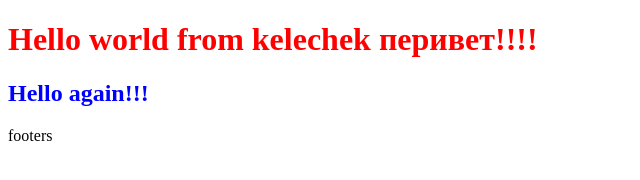
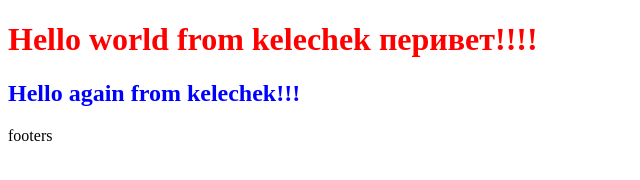
Before and after one commit to Erlando05/my-site, a plain HTML site: page index.html in a window 1280 px wide. Shown: the whole page, without its empty margins (0-640 px from the left). Drawn offline with Linux system fonts and the light colour scheme.

Commit message:
Fix header form dev last

```diff
--- a/index.html
+++ b/index.html
@@ -11,7 +11,7 @@
 <body>
     <header>
         <h1>Hello world from kelechek перивет!!!!</h1>
-        <h2>Hello again!!!</h2>
+        <h2>Hello again from kelechek!!!</h2>
     </header>
 
 
```
